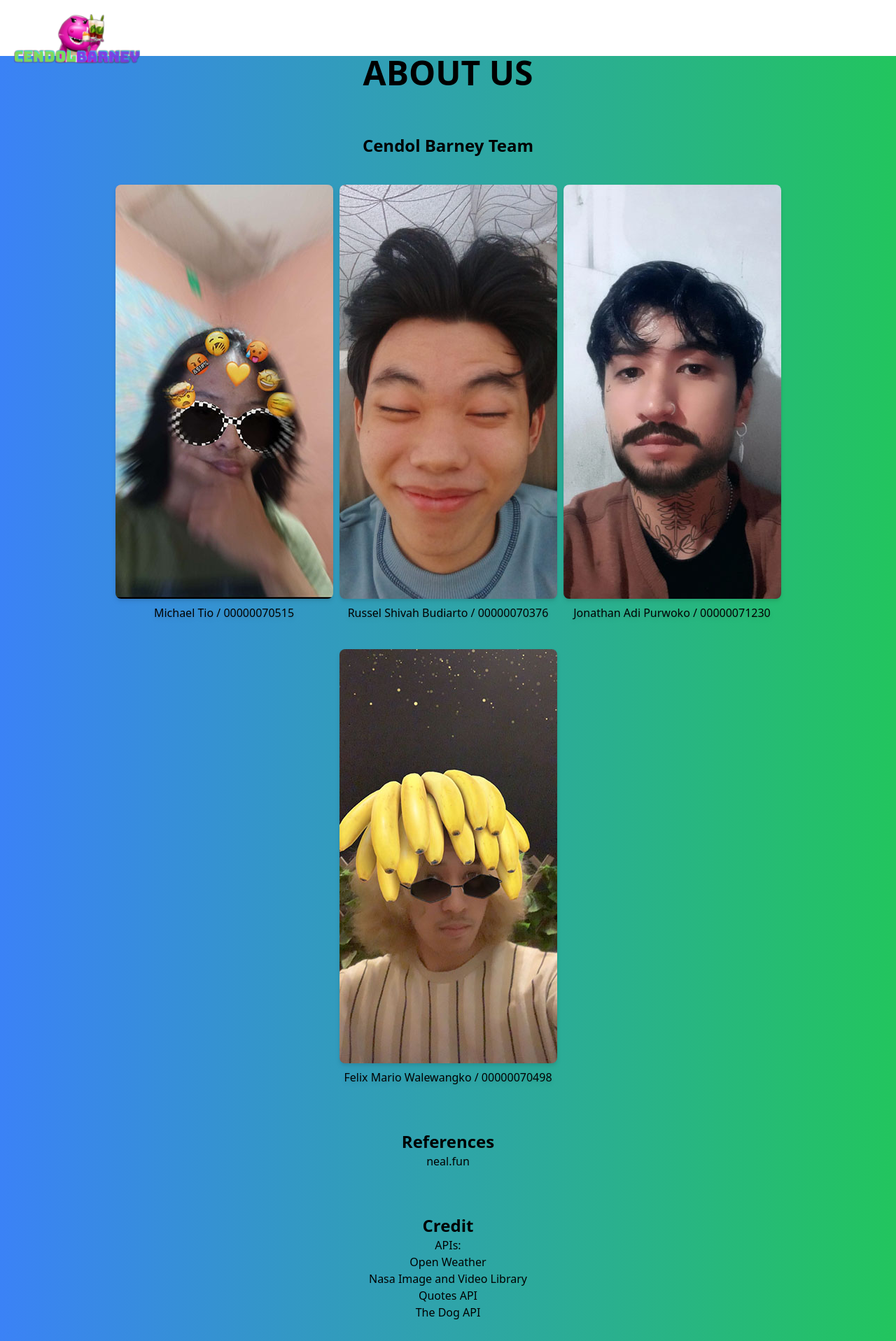
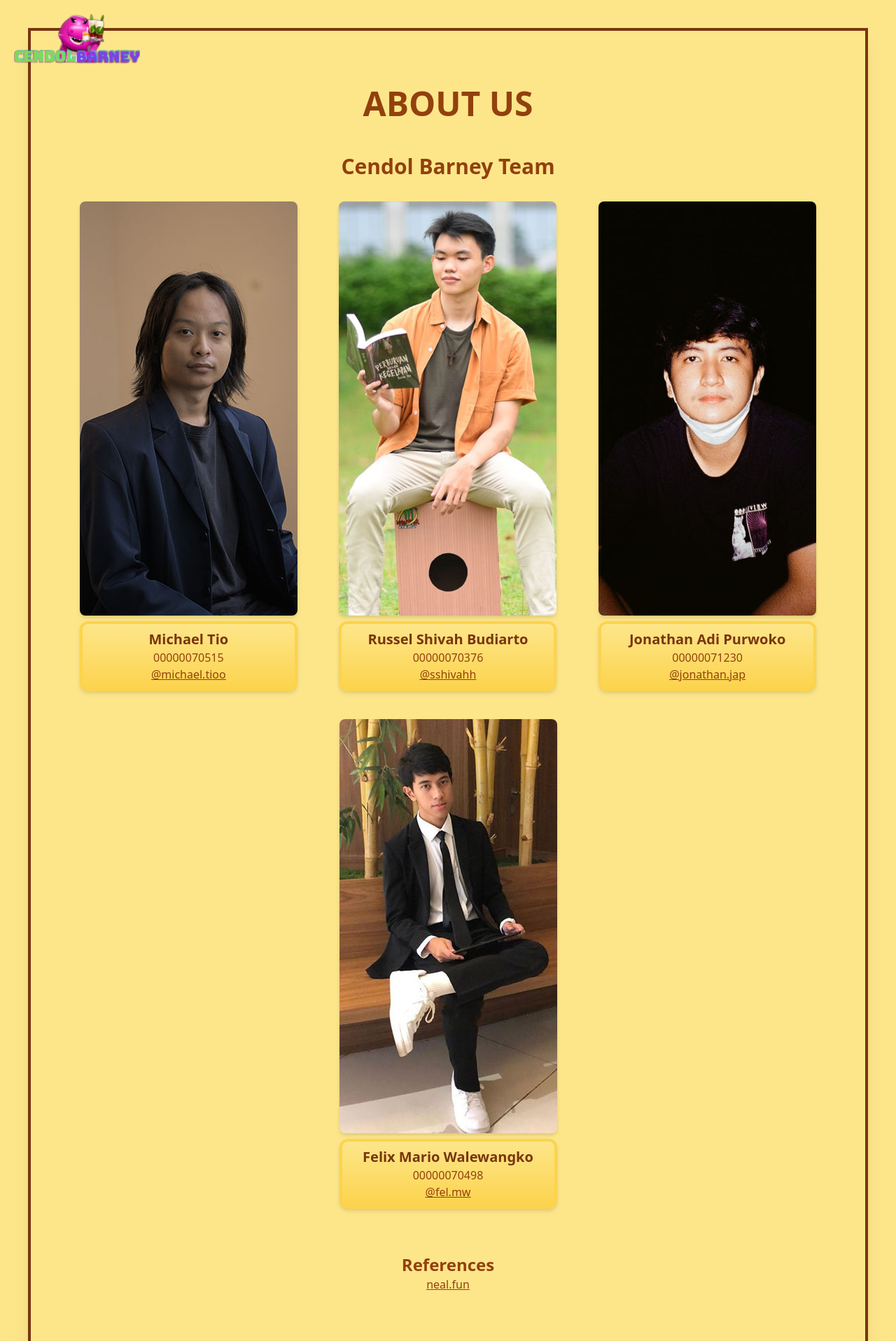
Before and after one commit to michaeltio/CendolBarneyUAS, a React (Vite) app: page /aboutus in a window 1280 px wide. Shown: the top 1917 px of the page at 70% size. Built offline with nearby package versions, Linux system fonts and the light colour scheme.

Commit message:
credits done

```diff
--- a/src/pages/Credit.jsx
+++ b/src/pages/Credit.jsx
@@ -1,4 +1,9 @@
+import { useState } from "react"
 import QR from "../assets/images/qr.jpg"
+import TioFormal from "../assets/images/selfi/tioformal.jpg"
+import RusselFormal from "../assets/images/selfi/russelformal.jpg"
+import JapFormal from "../assets/images/selfi/japformal.jpg"
+import FelixFormal from "../assets/images/selfi/felixformal.jpg"
 import Tio from "../assets/images/selfi/tio.jpg"
 import Russel from "../assets/images/selfi/russel.jpg"
 import Jap from "../assets/images/selfi/jap.jpg"
@@ -6,54 +11,93 @@ import Felix from "../assets/images/selfi/felix.jpg"
 
 
 export default function Credit(){
+    const[tioHovered, setTioHovered] = useState(false);
+    const[russelHovered, setRusselHovered] = useState(false);
+    const[japHovered, setJapHovered] = useState(false);
+    const[felixHovered, setFelixHovered] = useState(false);
+
+    const handleTio = () => {
+        setTioHovered(!tioHovered);
+      };
+
+    const handleRussel = () => {
+        setRusselHovered(!russelHovered);
+      };
+
+    const handleJap = () => {
+        setJapHovered(!japHovered);
+      };
+
+    const handleFelix = () => {
+        setFelixHovered(!felixHovered);
+      };
+
+
+
     return(
-        <div className="bg-gradient-to-r from-blue-500 to-green-500">
+        <div className="absolute top-0 left-0 w-full bg-gradient-to-r from-amber-200 to-amber-200 text-amber-800 md:p-10">
 
-            <div className="w-3/4 mx-auto ">
+            <div className="w-3/4 md:w-full p-0 md:px-10 mx-auto sm:border-4 sm:border-amber-900 md:shadow-xl">
                 <div className="text-center mt-20">
                     <h1 className="text-5xl font-bold">ABOUT US</h1>
                 </div>
-                <div className="text-center mt-16">
+                <div className="text-center mt-12">
                     <div>
-                        <h1 className="text-2xl font-bold">Cendol Barney Team</h1>
-                        <div className="flex justify-around flex-wrap">
-                            <div className="mt-10 drop-shadow-md">
-                                <img className="rounded-lg" src={Tio} alt="" />
-                                <h1 className="mt-2">Michael Tio / 00000070515</h1>
+                        <h1 className="text-3xl font-bold">Cendol Barney Team</h1>
+                        <div className="flex justify-around flex-wrap -mt-2">
+                            <div className="mt-10 drop-shadow-md" onMouseEnter={handleTio} onMouseLeave={handleTio}>
+                                <img className="rounded-lg" src={tioHovered? Tio : TioFormal} alt="" />
+                                <div className="mt-2 bg-gradient-to-t from-amber-300 viaf-amber-500 to-amber-200 rounded-xl p-2 border-4 border-amber-300 transition hover:scale-110">
+                                    <h1 className="font-bold text-amber-900 text-xl">Michael Tio</h1>
+                                    <h1>00000070515</h1>
+                                    <h1 className="underline"><a href="https://www.instagram.com/michael.tioo">@michael.tioo</a></h1>
+                                </div>
                             </div>
-                            <div className="mt-10 drop-shadow-md">
-                                <img className="rounded-lg" src={Russel} alt="" />
-                                <h1 className="mt-2">Russel Shivah Budiarto / 00000070376</h1>
+                            <div className="mt-10 drop-shadow-md" onMouseEnter={handleRussel} onMouseLeave={handleRussel}>
+                                <img className="rounded-lg" src={russelHovered? Russel : RusselFormal} alt="" />
+                                <div className="mt-2 bg-gradient-to-t from-amber-300 viaf-amber-500 to-amber-200 rounded-xl p-2 border-4 border-amber-300 transition hover:scale-110">
+                                    <h1 className="font-bold text-amber-900 text-xl">Russel Shivah Budiarto</h1>
+                                    <h1>00000070376</h1>
+                                    <h1 className="underline"><a href="https://www.instagram.com/sshivahh">@sshivahh</a></h1>
+                                </div>
                             </div>
-                            <div className="mt-10 drop-shadow-md">
-                                <img className="rounded-lg" src={Jap} alt="" />
-                                <h1 className="mt-2">Jonathan Adi Purwoko / 00000071230</h1>
+                            <div className="mt-10 drop-shadow-md" onMouseEnter={handleJap} onMouseLeave={handleJap}>
+                                <img className="rounded-lg" src={japHovered? Jap : JapFormal} alt="" />
+                                <div className="mt-2 bg-gradient-to-t from-amber-300 viaf-amber-500 to-amber-200 rounded-xl p-2 border-4 border-amber-300 transition hover:scale-110">
+                                    <h1 className="font-bold text-amber-900 text-xl">Jonathan Adi Purwoko</h1>
+                                    <h1>00000071230</h1>
+                                    <h1 className="underline"><a href="https://www.instagram.com/jonathan.jap">@jonathan.jap</a></h1>
+                                </div>
                             </div>
-                            <div className="mt-10 drop-shadow-md">
-                                <img className="rounded-lg" src={Felix} alt="" />
-                                <h1 className="mt-2">Felix Mario Walewangko / 00000070498</h1>
+                            <div className="mt-10 drop-shadow-md" onMouseEnter={handleFelix} onMouseLeave={handleFelix}>
+                                <img className="rounded-lg" src={felixHovered? Felix : FelixFormal} alt="" />
+                                <div className="mt-2 bg-gradient-to-t from-amber-300 viaf-amber-500 to-amber-200 rounded-xl p-2 border-4 border-amber-300 transition hover:scale-110">
+                                    <h1 className="font-bold text-amber-900 text-xl">Felix Mario Walewangko</h1>
+                                    <h1>00000070498</h1>
+                                    <h1 className="underline"><a href="https://instagram.com/fel.mw">@fel.mw</a></h1>
+                                </div>
                             </div>
                         </div>
                     </div>
                     <div className="mt-16">
                         <h1 className="text-2xl font-bold">References</h1>
-                        <h1>
+                        <h1 className="underline">
                             <a href="https://neal.fun" target="_blank">neal.fun</a>
                         </h1>
                     </div>
                     <div className="mt-16">
                         <h1 className="text-2xl font-bold">Credit</h1>
                         <h1>APIs:</h1>
-                        <h1><a href="https://openweathermap.org">Open Weather</a></h1>
-                        <h1><a href="https://api.nasa.gov">Nasa Image and Video Library</a></h1>
-                        <h1><a href="https://api-ninjas.com/api/quotes">Quotes API</a></h1>
-                        <h1><a href="https://www.thedogapi.com">The Dog API</a></h1>
+                        <h1 className="underline"><a href="https://openweathermap.org">Open Weather</a></h1>
+                        <h1 className="underline"><a href="https://api.nasa.gov">Nasa Image and Video Library</a></h1>
+                        <h1 className="underline"><a href="https://api-ninjas.com/api/quotes">Quotes API</a></h1>
+                        <h1 className="underline"><a href="https://www.thedogapi.com">The Dog API</a></h1>
                     </div>
                 </div>
                 <div className="text-center mt-16">
                     <h1 mt-5>Rate This Website</h1>
-                    <img draggable="false" className="mx-auto md:w-1/3 drop-shadow-md" src={QR} alt="" />
-                    <h1 className="mt-5 mb-5"><a href="https://me-qr.com/8YONNg6x" target="_blank">Click Me</a></h1>
+                    <img draggable="false" className="mx-auto mt-5 md:w-1/3 drop-shadow-md" src={QR} alt="" />
+                    <h1 className="mt-5 mb-5 underline font-bold"><a href="https://me-qr.com/8YONNg6x" target="_blank">Click Me</a></h1>
                 </div>
             </div>
         </div>
```
